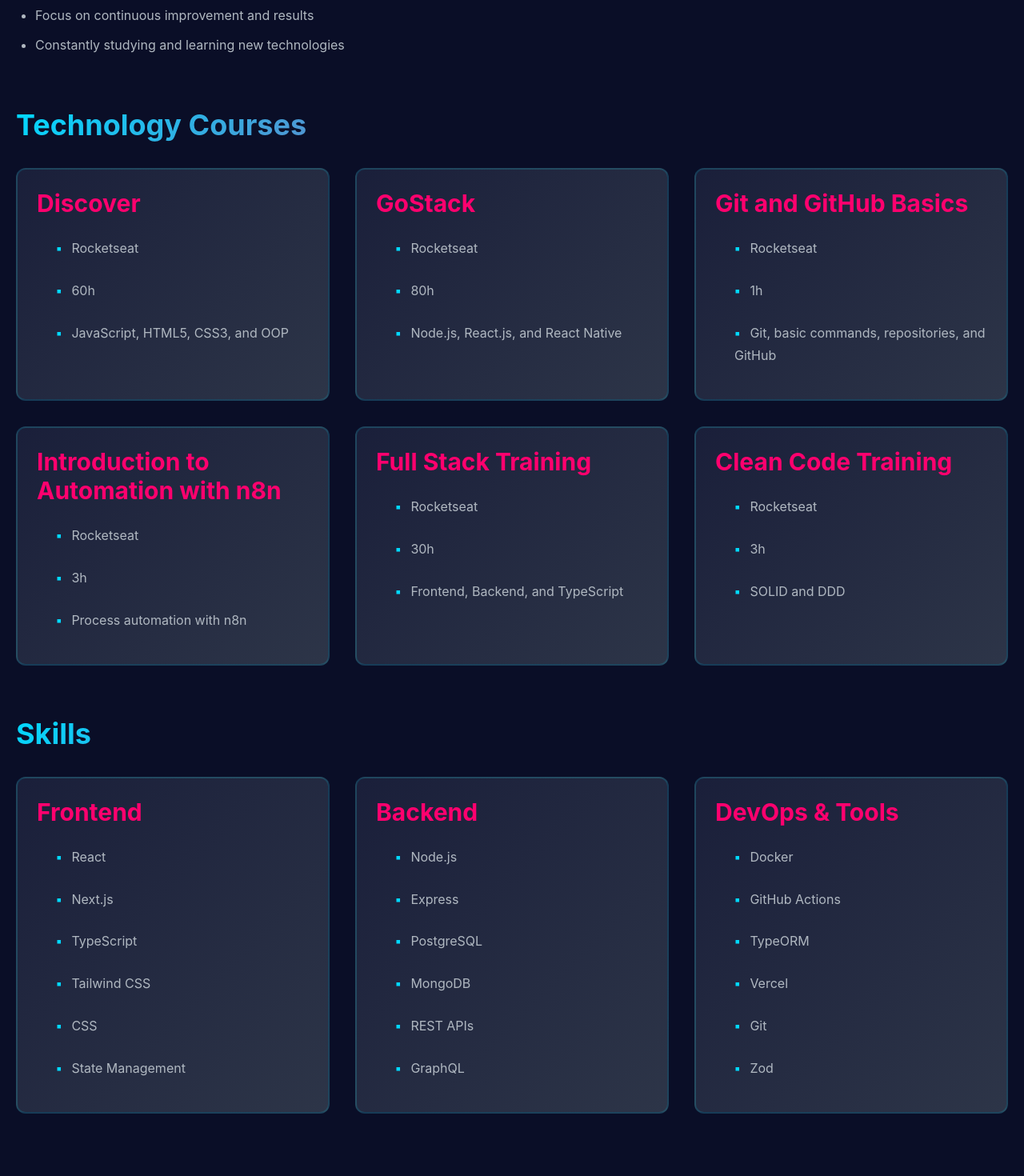
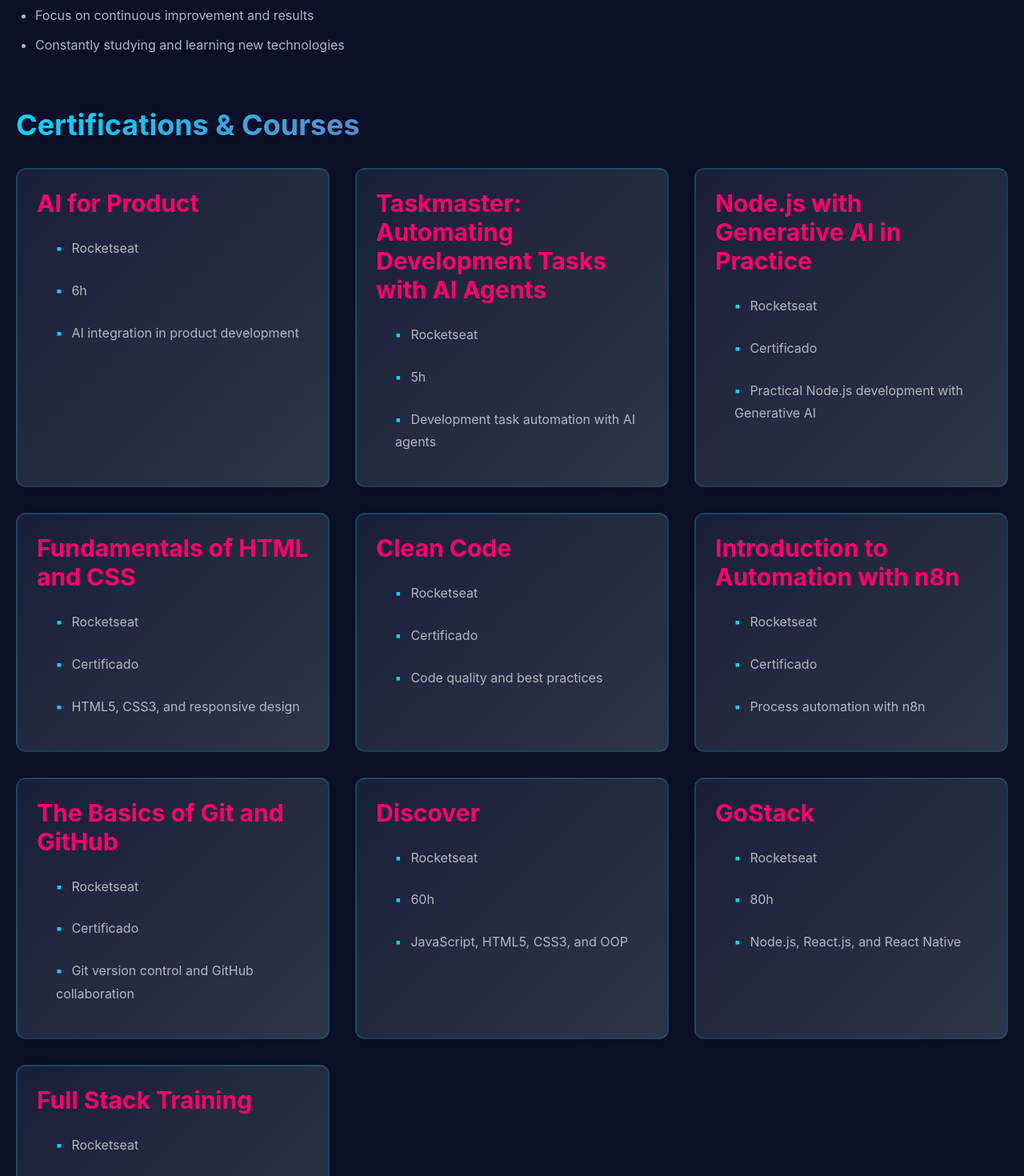
Before and after one commit to Lucascfsb/portfolio-lucas, a React app: page /about in a window 1280 px wide. Shown: the part 1100-2570 px from the top of the page at 80% size. Built offline with nearby package versions, Linux system fonts and the light colour scheme; the HTML template or start-up script is replaced by a standard one.

Commit message:
Atualiza perfil e projetos com foco em IA Generativa, automação e novas certificações; ajusta descrições e títulos para melhor clareza e impacto.

```diff
--- a/src/content/content.ts
+++ b/src/content/content.ts
@@ -84,13 +84,13 @@
   github: "https://github.com/Lucascfsb",
   linkedin: "https://www.linkedin.com/in/lucas-castrof",
   objectiveEn:
-    "To work as a Full Stack Developer, contributing my experience in high-pressure environments and complex problem-solving, focusing on delivering scalable systems and collaborating with multidisciplinary teams.",
+    "To work as a Full Stack Developer, bringing resilience, technical discipline, and a strong results focus to challenging projects.",
   objectivePt:
-    "Atuar como Desenvolvedor Full Stack, contribuindo com minha experiência em ambientes de alta pressão e resolução de problemas complexos, focando na entrega de sistemas escaláveis e na colaboração com times multidisciplinares.",
+    "Atuar como Desenvolvedor Full Stack, contribuindo com resiliência, disciplina técnica e foco em resultados em projetos desafiadores.",
   summaryEn:
-    "Career military officer with leadership and management experience, transitioning to software engineering. Full Stack Developer specializing in the JavaScript ecosystem (Node.js and React.js) at Rocketseat. I have practical experience in developing modern applications using TypeScript, Next.js, PostgreSQL, and Docker, prioritizing technical discipline and code quality. I have expertise in programming logic, systems architecture, and agile methodologies, seeking to apply resilience and a focus on results in challenging technological projects.",
+    "Full Stack Developer specializing in the JavaScript/TypeScript ecosystem (Node.js, React.js, Next.js), with practical experience in integrating Generative AI and LLMs into modern applications, product validation (MVPs), and process automation. Expertise in REST API architecture, Clean Code, SOLID principles, and Docker, delivering scalable systems with test coverage via Jest and applied Prompt Engineering. Career military officer transitioning to tech, bringing leadership, discipline, and a strong focus on results directly to software development within multidisciplinary teams.",
   summaryPt:
-    "Militar de carreira com experiência em liderança e gestão, em transição para a engenharia de software. Desenvolvedor Full Stack especializado no ecossistema JavaScript (Node.js e React.js) pela Rocketseat. Possuo experiência prática no desenvolvimento de aplicações modernas utilizando TypeScript, Next.js, PostgreSQL e Docker, priorizando a disciplina técnica e a qualidade de código. Domínio em lógica de programação, arquitetura de sistemas e metodologias ágeis, buscando aplicar resiliência e foco em resultados em projetos tecnológicos desafiadores.",
+    "Desenvolvedor Full Stack especializado no ecossistema JavaScript/TypeScript (Node.js, React.js, Next.js), com experiência prática em integração de IA Generativa e LLMs em aplicações modernas, validação de produtos (MVPs) e automação de processos. Expertise em arquitetura de APIs REST, Clean Code, SOLID e Docker, entregando sistemas escaláveis com cobertura de testes via Jest e Prompt Engineering aplicado. Militar de carreira em transição tech — liderança, disciplina e foco em resultados aplicados diretamente ao desenvolvimento de software em times multidisciplinares.",
   additionalInfoEn: [
     "Organized and analytical",
     "Effective communication and time management",
@@ -206,20 +206,18 @@
     startYear: 2015,
     current: true,
     descriptionEn: [
-      "Leadership, management, and training of multidisciplinary teams in high-pressure environments",
-      "Strategic decision-making and crisis management in risky situations",
-      "Management of logistical resources and control of highly complex inventory",
-      "Use and operation of corporate systems (SISCOFIS) for operational and administrative control",
-      "Development of work methodologies based on discipline, resilience, and focus on results",
-      "Preparation of technical reports and documentation of operational processes",
+      "Led teams in high-pressure environments, developing methodologies based on technical discipline and agile management that increased operational efficiency",
+      "Managed high-complexity inventory control via the SISCOFIS system, successfully reducing discrepancies",
+      "Handled logistical resources and complex asset tracking under rigorous regulatory standards",
+      "Developed workflows centered around discipline, resilience, and a strong commitment to results",
+      "Drafted technical reports and structured operational process documentation",
     ],
     descriptionPt: [
-      "Liderança, gestão e treinamento de equipes multidisciplinares em ambientes de alta pressão",
-      "Tomada de decisão estratégica e gerenciamento de crises em situações de risco",
+      "Liderou equipes em ambientes de alta pressão, desenvolvendo metodologias baseadas em disciplina técnica e gestão ágil que aumentaram a eficiência operacional",
+      "Gerenciou controle de inventário de alta complexidade via sistema SISCOFIS, reduzindo divergências",
       "Gestão de recursos logísticos e controle de inventário de alta complexidade",
-      "Utilização e operação de sistemas corporativos (SISCOFIS) para controle operacional e administrativo",
       "Desenvolvimento de metodologias de trabalho baseadas em disciplina, resiliência e foco em resultados",
-      "Preparação de relatórios técnicos e documentação de processos operacionais",
+      "Elaboração de relatórios técnicos e documentação de processos operacionais",
     ],
   },
 ];
@@ -248,6 +246,70 @@
 export const courses: Course[] = [
   {
     id: "course-1",
+    titleEn: "AI for Product",
+    titlePt: "IA para Produto",
+    institution: "Rocketseat",
+    descriptionEn: "AI integration in product development",
+    descriptionPt: "Integração de IA no desenvolvimento de produtos",
+    hours: "6h",
+  },
+  {
+    id: "course-2",
+    titleEn: "Taskmaster: Automating Development Tasks with AI Agents",
+    titlePt:
+      "Taskmaster: Automatizando tarefas de desenvolvimento com Agentes de IA",
+    institution: "Rocketseat",
+    descriptionEn: "Development task automation with AI agents",
+    descriptionPt: "Automação de tarefas de desenvolvimento com agentes de IA",
+    hours: "5h",
+  },
+  {
+    id: "course-3",
+    titleEn: "Node.js with Generative AI in Practice",
+    titlePt: "Node.js com IA Generativa na prática",
+    institution: "Rocketseat",
+    descriptionEn: "Practical Node.js development with Generative AI",
+    descriptionPt: "Desenvolvimento prático de Node.js com IA Generativa",
+    hours: "Certificado",
+  },
+  {
+    id: "course-4",
+    titleEn: "Fundamentals of HTML and CSS",
+    titlePt: "Fundamentos de HTML e CSS",
+    institution: "Rocketseat",
+    descriptionEn: "HTML5, CSS3, and responsive design",
+    descriptionPt: "HTML5, CSS3 e design responsivo",
+    hours: "Certificado",
+  },
+  {
+    id: "course-5",
+    titleEn: "Clean Code",
+    titlePt: "Clean Code",
+    institution: "Rocketseat",
+    descriptionEn: "Code quality and best practices",
+    descriptionPt: "Qualidade de código e melhores práticas",
+    hours: "Certificado",
+  },
+  {
+    id: "course-6",
+    titleEn: "Introduction to Automation with n8n",
+    titlePt: "Introdução à Automação com n8n",
+    institution: "Rocketseat",
+    descriptionEn: "Process automation with n8n",
+    descriptionPt: "Automação de processos com n8n",
+    hours: "Certificado",
+  },
+  {
+    id: "course-7",
+    titleEn: "The Basics of Git and GitHub",
+    titlePt: "O básico de Git e GitHub",
+    institution: "Rocketseat",
+    descriptionEn: "Git version control and GitHub collaboration",
+    descriptionPt: "Controle de versão Git e colaboração no GitHub",
+    hours: "Certificado",
+  },
+  {
+    id: "course-8",
     titleEn: "Discover",
     titlePt: "Discover",
     institution: "Rocketseat",
@@ -256,7 +318,7 @@
     hours: "60h",
   },
   {
-    id: "course-2",
+    id: "course-9",
     titleEn: "GoStack",
     titlePt: "GoStack",
     institution: "Rocketseat",
@@ -265,40 +327,13 @@
     hours: "80h",
   },
   {
-    id: "course-3",
-    titleEn: "Git and GitHub Basics",
-    titlePt: "O básico de Git e GitHub",
-    institution: "Rocketseat",
-    descriptionEn: "Git, basic commands, repositories, and GitHub",
-    descriptionPt: "Git, comandos básicos, repositórios e GitHub",
-    hours: "1h",
-  },
-  {
-    id: "course-4",
-    titleEn: "Introduction to Automation with n8n",
-    titlePt: "Introdução a automação com n8n",
-    institution: "Rocketseat",
-    descriptionEn: "Process automation with n8n",
-    descriptionPt: "Automação de processos com n8n",
-    hours: "3h",
-  },
-  {
-    id: "course-5",
+    id: "course-10",
     titleEn: "Full Stack Training",
     titlePt: "Formação Full Stack",
     institution: "Rocketseat",
     descriptionEn: "Frontend, Backend, and TypeScript",
     descriptionPt: "Frontend, Backend e TypeScript",
     hours: "30h",
-  },
-  {
-    id: "course-6",
-    titleEn: "Clean Code Training",
-    titlePt: "Formação em Clean Code",
-    institution: "Rocketseat",
-    descriptionEn: "SOLID and DDD",
-    descriptionPt: "SOLID e DDD",
-    hours: "3h",
   },
 ];
 
@@ -314,29 +349,67 @@
 
 export const skills: Skill[] = [
   {
-    category: "Frontend",
+    category: "Backend",
     items: [
-      "React",
-      "Next.js",
+      "Node.js",
+      "Express.js",
       "TypeScript",
-      "Tailwind CSS",
-      "CSS",
-      "State Management",
+      "REST API",
+      "Zod",
+      "Nodemailer",
     ],
   },
   {
-    category: "Backend",
+    category: "Frontend",
     items: [
-      "Node.js",
-      "Express",
-      "PostgreSQL",
-      "MongoDB",
-      "REST APIs",
-      "GraphQL",
+      "React.js",
+      "Next.js",
+      "React Native",
+      "Tailwind CSS",
+      "HTML5",
+      "CSS3",
+      "Vite",
+      "Bootstrap",
     ],
   },
   {
-    category: "DevOps & Tools",
-    items: ["Docker", "GitHub Actions", "TypeORM", "Vercel", "Git", "Zod"],
+    category: "AI & Automation",
+    items: [
+      "Generative AI",
+      "LLM Integration",
+      "Prompt Engineering",
+      "n8n",
+      "Product Discovery",
+      "No-Code/Low-Code Tools",
+    ],
+  },
+  {
+    category: "Data & Infra",
+    items: [
+      "PostgreSQL",
+      "MongoDB",
+      "Redis",
+      "SQLite",
+      "Docker",
+      "TypeORM",
+      "Drizzle",
+      "Text2SQL",
+    ],
+  },
+  {
+    category: "Quality & Tools",
+    items: [
+      "Clean Code",
+      "SOLID Principles",
+      "Design Patterns",
+      "Jest",
+      "TDD",
+      "Responsive Web Design",
+      "Git",
+      "GitHub",
+      "Figma",
+      "Insomnia",
+      "DBeaver",
+    ],
   },
 ];
--- a/src/locales/en.json
+++ b/src/locales/en.json
@@ -1,7 +1,7 @@
 {
   "nav": {
     "home": "Home",
-    "projects": "Career",
+    "projects": "Portfolio",
     "about": "About",
     "contact": "Contact",
     "resume": "Resume"
@@ -12,28 +12,28 @@
     "portuguese": "Português"
   },
   "home": {
-    "title": "Full-Stack Developer with AI",
-    "subtitle": "Leadership experience, scalable systems, and modern development",
+    "title": "Full Stack Developer | AI & Automation",
+    "subtitle": "Generative AI, LLMs, MVPs, and Scalable Systems",
     "cta": "View Resume",
-    "hero_description": "Career military officer transitioning to software engineering, focused on JavaScript, React, Node.js, TypeScript, and reliable delivery."
+    "hero_description": "Specialized in JavaScript/TypeScript ecosystem (Node.js, React, Next.js). Integrating Generative AI, LLMs, and process automation into modern applications. Expert in REST APIs, Clean Code, SOLID, and Docker. Delivering scalable systems with Jest coverage and Prompt Engineering."
   },
   "projects": {
-    "title": "Career Path",
-    "subtitle": "A summary of education, experience, and technical focus",
+    "title": "Portfolio",
+    "subtitle": "Full-stack projects featuring Generative AI, MVPs, and modern tech stack",
     "view_project": "Live Demo",
-    "view_code": "GitHub Repository",
-    "tech_stack": "Focus"
+    "view_code": "View on GitHub",
+    "tech_stack": "Stack"
   },
   "about": {
     "title": "About Me",
-    "bio": "A career military officer and Full Stack Developer transitioning into software engineering, with experience in leadership, management, and modern JavaScript development.",
+    "bio": "Full Stack Developer with deep expertise in the JavaScript/TypeScript ecosystem, specializing in integrating Generative AI and LLMs into modern applications. Experience in product validation (MVPs), process automation, and delivering scalable systems with technical discipline.",
     "skills": "Skills",
-    "interests": "Additional Info",
-    "description": "My objective is to work as a Full Stack Developer, bringing resilience, technical discipline, and a strong results focus to challenging projects.",
+    "interests": "Strengths & Mindset",
+    "description": "I aim to deliver scalable, production-ready systems leveraging modern technologies and AI integration. Focused on code quality, architectural design, and collaborative development within agile teams.",
     "summary": "Professional Summary",
     "objective": "Objective",
     "education": "Education",
-    "courses": "Technology Courses",
+    "courses": "Certifications & Courses",
     "languages": "Languages"
   },
   "contact": {
```
Also changed, not shown: src/locales/pt.json (+13 -13 lines).
